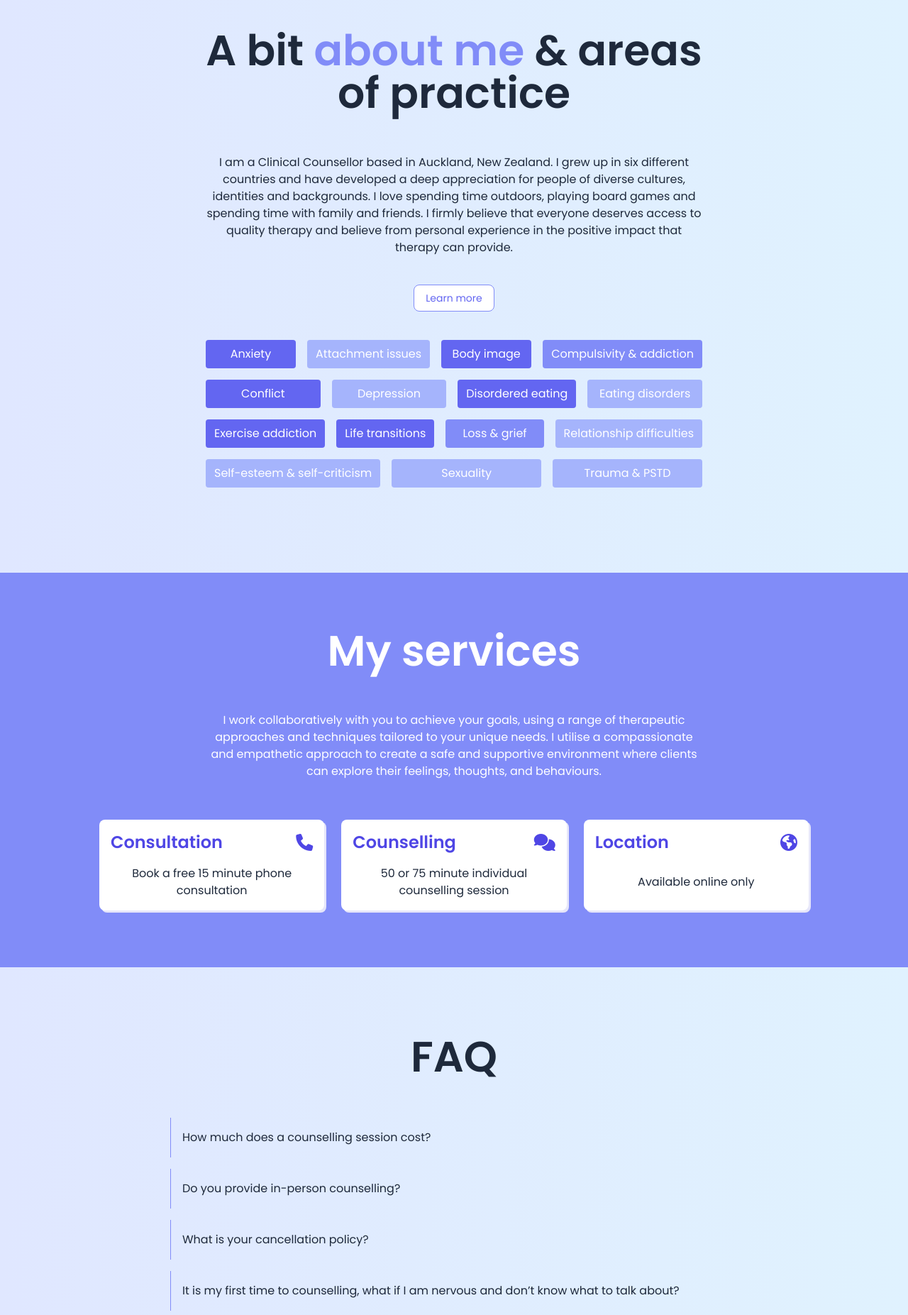
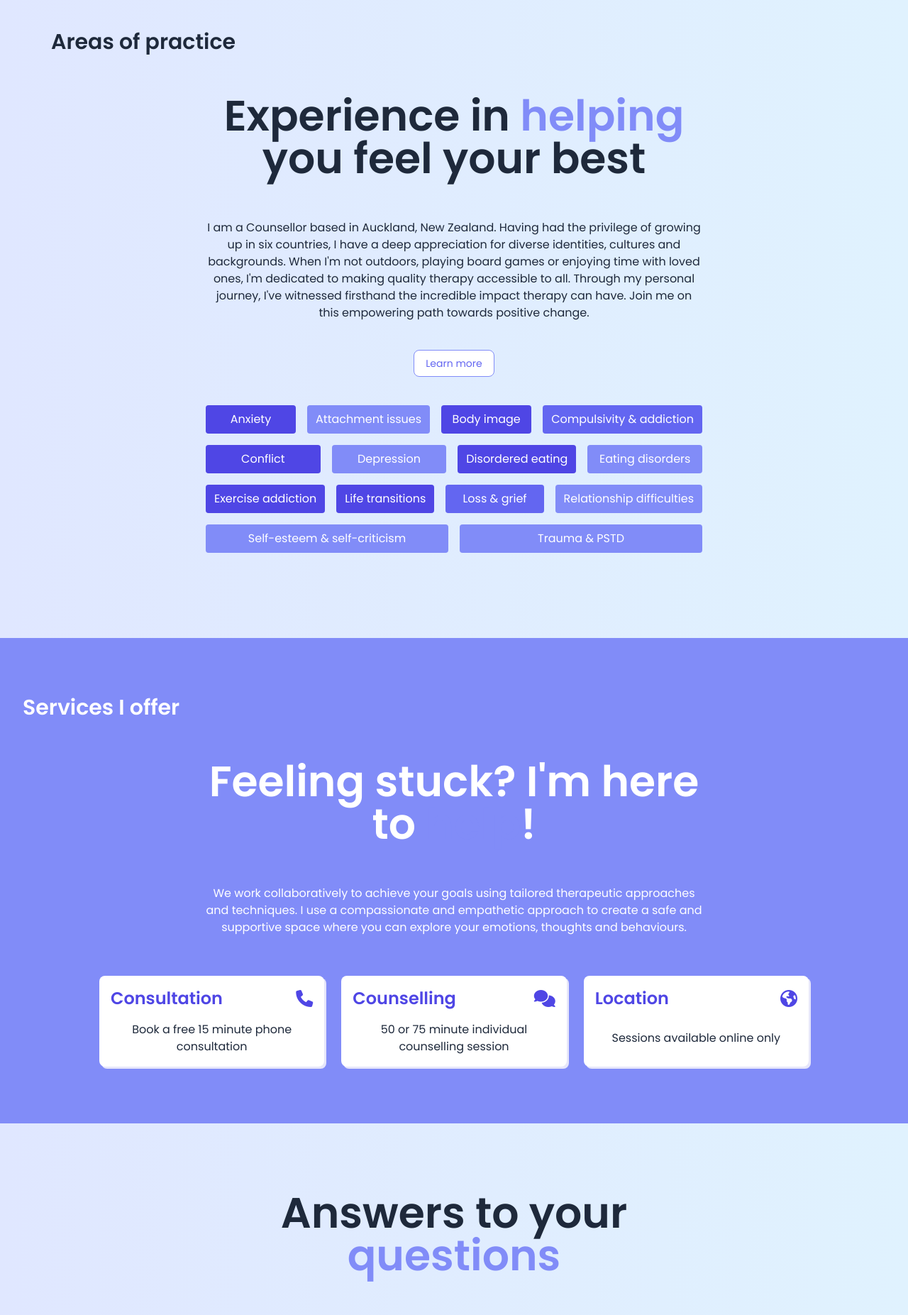
Before and after one commit to jamezmca/rebecca-v2, a SvelteKit app: page / in a window 1280 px wide. Shown: the part 800-2653 px from the top of the page at 71% size. Built offline with nearby package versions, Linux system fonts and the light colour scheme.

Commit message:
Update +page.svelte

```diff
--- a/src/routes/+page.svelte
+++ b/src/routes/+page.svelte
@@ -13,7 +13,7 @@
         "Trauma & PSTD",
         "Disordered eating",
         "Exercise addiction",
-        "Sexuality",
+        // "Sexuality",
         "Loss & grief",
         "Life transitions",
         "Depression",
@@ -32,30 +32,14 @@
             name: "counselling",
             content: "50 or 75 minute individual counselling session",
         },
-        { name: "location", content: "Available online only" },
+        { name: "location", content: "Sessions available online only" },
     ];
 
     const faq = [
         {
-            question: "How much does a counselling session cost?",
-            answer: "Individual Counselling Session (50 Minutes) - $140.00 NZD and for Individual Counselling Session (75 Minutes) - $210.00 NZD.",
-        },
-        {
-            question: "Do you provide in-person counselling?",
-            answer: "I am currently only offering online counselling which takes place via a secure encrypted video calling platform.",
-        },
-        {
-            question: "What is your cancellation policy?",
-            answer: "I have a 24hr cancellation policy, meaning that any session can be cancelled or re-scheduled up to 24hrs before the time of the appointment. If less than 24hrs notice of a cancellation is provided, or in the case of a no show, the cost of the session will be charged in full. Considerations may be made in the case of an emergency and will be discussed on a case-by-case basis.",
-        },
-        {
             question:
                 "It is my first time to counselling, what if I am nervous and don’t know what to talk about?",
             answer: "It is completely normal and very common to feel nervous about a first counselling session. I like to remind my clients that they are in the driver seat, and as a counsellor, I am in the passenger seat, meaning that there are no obligations, and I will go at your own pace. During a first counselling session, we will review informed consent and I will ask a variety of questions related to your reason for coming to counselling that will provide some guidance. Any questions you may have can be answered at this time, or at any point throughout counselling. In the first session, I want to help you feel as comfortable as possible and get to know you better!",
-        },
-        {
-            question: "What is your approach to therapy?",
-            answer: "My approach is rooted in a variety of evidence-based modalities, including attachment-based therapy, emotion-focused therapy, internal family systems, person-centered therapy and trauma-informed care. I tailor my therapy approach to each client based on their unique needs, experiences and goals.  I actively encourage clients to voice their questions, concerns and provide feedback throughout the therapeutic process in order to meet their goals and needs. Part of my job is to help clients develop a deeper understanding of themselves, their relationships, and their experiences, and to provide them with the tools and strategies they need to achieve their goals and live more fulfilling lives.",
         },
         {
             question:
@@ -63,8 +47,36 @@
             answer: "I have an Undergraduate degree (BA) in Human Geography and Psychology from the University of British Columbia in Vancouver, Canada and a Master’s degree (MCP) in Counselling Psychology from Adler University in Vancouver, Canada. Prior to starting my private practice, I worked as a counsellor with the Looking Glass Foundation for Eating Disorders in Vancouver, Canada. I am committed to ongoing professional and personal development as a therapist. A few of my additional qualifications/trainings include: Introduction & Deepening - Internal Family Systems (Mind Beyond Institute), Internal Family Systems for Complex Trauma (PESI), Temperament Based Therapy with Support for Anorexia Nervosa (TBT-S Institute), LivingWorks – safeTALK & Skillfully Responding to Distress – (The Crisis Intervention and Suicide Prevention Centre of British Columbia) and Trauma-Informed Practice – Level 1 Certificate.",
         },
         {
+            question: "How much does a counselling session cost?",
+            answer: "$140.00 NZD for a 50 minute counselling session & $210.00 NZD for a 75 minute counselling session.",
+        },
+        {
+            question: "Do you provide in-person counselling?",
+            answer: "I am currently only offering online counselling which takes place via a secure encrypted video calling platform.",
+        },
+        {
+            question: "What can I gain from counselling?",
+            answer: "Speaking freely in a safe and truly non-judgemental atmosphere is designed to be therapeutic, and can enable you to face and embrace your truths.  While confiding in a friend or family member can be valuable, consulting with a qualified therapist provides distinct advantages. Therapists bring expertise, offering diverse perspectives and the necessary tools to tackle your specific challenges. We actively listen, ensuring an unbiased viewpoint and providing feedback. As you work with the right counsellor, you'll gradually develop comfort and confidence in the process. This growth allows for deeper exploration of emotions, leading to clarity in identifying and addressing problems. Counsellors often reframe situations, helping you uncover your own solutions. Many individuals report an array of valuable outcomes from the counselling process, a few include: healthier relationships with self and others, increased self-awareness, self-esteem and the adoption of positive coping strategies.",
+        },
+        {
+            question: "What is your cancellation policy?",
+            answer: "I have a 24hr cancellation policy, meaning that any session can be cancelled or re-scheduled up to 24hrs before the time of the appointment. If less than 24hrs notice of a cancellation is provided, or in the case of a no show, the cost of the session will be charged in full. Considerations may be made in the case of an emergency and will be discussed on a case-by-case basis.",
+        },
+        {
+            question: "What is your approach to therapy?",
+            answer: "My approach is rooted in a variety of evidence-based modalities, including attachment-based therapy, emotion-focused therapy, internal family systems, person-centered therapy and trauma-informed care. I tailor my therapy approach to each client based on their unique needs, experiences and goals.  I actively encourage clients to voice their questions, concerns and provide feedback throughout the therapeutic process in order to meet their goals and needs. Part of my job is to help clients develop a deeper understanding of themselves, their relationships, and their experiences, and to provide them with the tools and strategies they need to achieve their goals and live more fulfilling lives.",
+        },
+        {
+            question: "What can I expect from a counselling session?",
+            answer: "In a counselling session you can expect a comfortable and pressure-free space to discuss the concerns weighing on you. As a counsellor, it is my role to ask the right questions, even if you're uncertain about what specifically is bothering you. In our initial session, we will review the informed consent form together, which outlines my counselling background, confidentiality and what counselling entails. The sessions are collaborative, allowing me to tailor my therapeutic approach to your unique needs. Building a strong therapeutic relationship is vital for successful therapy, and I understand that different clients have different preferences. Some clients prefer uninterrupted self-expression, while others appreciate more structure or guidance. Your session will be tailored to your preferences and what makes you comfortable.",
+        },
+        {
+            question: "How many sessions does counselling take?",
+            answer: "The number of counselling sessions varies for each individual and situation, as there is no set formula. We will collaboratively consider your unique circumstances when determining the frequency and duration of sessions. While acute issues or crises may require regular sessions for a shorter period, many clients transition to less frequent appointments, to sustain their mental health and well-being. This journey is highly personalised, and together we will create a tailored plan based on your goals, needs, and available resources.",
+        },
+        {
             question: "I have other questions for you, how can I reach you?",
-            answer: "If you have any further questions about anything at all, please contact me via my email at beckybradleycounselling@gmail.com or alternatively book a free consultation call.",
+            answer: "If you have any further questions about anything at all, please contact me via my email at beckybradleycounselling@gmail.com, the contact form below, or book a free consultation call.",
         },
         {
             question: "I’ve decided to come to therapy, now what?",
@@ -73,12 +85,14 @@
     ];
 </script>
 
-
 <svelte:head>
-	<title>Becky Bradley Counselling</title>
-	<meta name="robots" content="noindex nofollow" />
-    <meta name="description" content="Eating Disorder Counselling Develop a Healthy Relationship With Yourself, Food and Your Body Emotional and disordered eating (including anorexia and bulimia) can cause so much hurt, suffering and hopelessness. Coming to love yourself and your body is the key to happiness. With therapy you can heal from your disorder">
-	<html lang="en" />
+    <title>Becky Bradley Counselling</title>
+    <meta name="robots" content="noindex nofollow" />
+    <meta
+        name="description"
+        content="Eating Disorder Counselling Develop a Healthy Relationship With Yourself, Food and Your Body Emotional and disordered eating (including anorexia and bulimia) can cause so much hurt, suffering and hopelessness. Coming to love yourself and your body is the key to happiness. With therapy you can heal from your disorder"
+    />
+    <html lang="en" />
 </svelte:head>
 
 <header
@@ -95,7 +109,10 @@
         >
             Becky Bradley Counselling
         </h2> -->
-        <a href="/" class="flex text-center flex-row gap-1 font-medium sm:text-lg">
+        <a
+            href="/"
+            class="flex text-center flex-row gap-1 font-medium sm:text-lg"
+        >
             <h2>Becky Bradley</h2>
             <h2 class="">Counselling</h2>
         </a>
@@ -198,21 +215,25 @@
         id="about"
         class="flex flex-col gap-8 sm:gap-10 md:gap-14 pb-12 sm:pb-16 md:pb-20 px-6 sm:px-8 max-w-[1200px] mx-auto w-full"
     >
+        <p class="font-semibold text-lg sm:text-xl md:text-3xl">
+            Areas of practice
+        </p>
         <h1
             class="text-4xl sm:text-5xl md:text-6xl font-semibold max-w-[700px] mx-auto w-full text-center"
         >
-            A bit <b class="text-indigo-400">about me</b> & areas of practice
+            Experience in <b class="text-indigo-400">helping</b> you feel your best
         </h1>
         <p
             class="text-sm sm:text-base max-w-[700px] mx-auto w-full text-center"
         >
-            I am a Clinical Counsellor based in Auckland, New Zealand. I grew up
-            in six different countries and have developed a deep appreciation
-            for people of diverse cultures, identities and backgrounds. I love
-            spending time outdoors, playing board games and spending time with
-            family and friends. I firmly believe that everyone deserves access
-            to quality therapy and believe from personal experience in the
-            positive impact that therapy can provide.
+            I am a Counsellor based in Auckland, New Zealand. Having had the
+            privilege of growing up in six countries, I have a deep appreciation
+            for diverse identities, cultures and backgrounds. When I'm not
+            outdoors, playing board games or enjoying time with loved ones, I'm
+            dedicated to making quality therapy accessible to all. Through my
+            personal journey, I've witnessed firsthand the incredible impact
+            therapy can have. Join me on this empowering path towards positive
+            change.
         </p>
         <a
             href="#FAQ"
@@ -225,7 +246,7 @@
             {#each [...keyWords].sort() as keyWord}
                 <div
                     class={" py-2 rounded text-xs sm:text-base px-3 text-white sm:flex-1 text-center " +
-                        ["bg-indigo-500", "bg-indigo-400", "bg-indigo-300"][
+                        ["bg-indigo-600", "bg-indigo-500", "bg-indigo-400"][
                             Math.floor(Math.random() * 3)
                         ]}
                 >
@@ -238,19 +259,21 @@
         id="services"
         class="flex flex-col gap-8 sm:gap-10 md:gap-14 py-14 sm:py-20 text-white bg-indigo-400 px-6 sm:px-8"
     >
+        <p class="font-semibold text-lg sm:text-xl md:text-3xl">
+            Services I offer
+        </p>
         <h1
             class="text-4xl sm:text-5xl md:text-6xl font-semibold max-w-[700px] mx-auto w-full text-center"
         >
-            My services
+            Feeling stuck? I'm here to <b class="text-indigo-400">help</b>!
         </h1>
         <p
             class="text-sm sm:text-base max-w-[700px] mx-auto w-full text-center"
         >
-            I work collaboratively with you to achieve your goals, using a range
-            of therapeutic approaches and techniques tailored to your unique
-            needs. I utilise a compassionate and empathetic approach to create a
-            safe and supportive environment where clients can explore their
-            feelings, thoughts, and behaviours.
+            We work collaboratively to achieve your goals using tailored
+            therapeutic approaches and techniques. I use a compassionate and
+            empathetic approach to create a safe and supportive space where you
+            can explore your emotions, thoughts and behaviours.
         </p>
         <div
             class="flex flex-col sm:flex-row gap-4 sm:gap-6 max-w-[1000px] mx-auto w-full"
@@ -285,8 +308,9 @@
         <h1
             class="text-4xl sm:text-5xl md:text-6xl font-semibold max-w-[700px] mx-auto w-full text-center"
         >
-            FAQ
+            Answers to your <b class="text-indigo-400">questions</b>
         </h1>
+
         <div
             class="flex flex-col gap-4 select-none max-w-[800px] mx-auto w-full"
         >
@@ -304,11 +328,11 @@
                     }}
                     class="flex flex-col gap-4 sm:gap-6 p-4 border-l-[1.5px] duration-200 cursor-pointer group border-solid border-indigo-400"
                 >
-                    <h4 class="group-hover:pl-2 duration-200">
+                    <h4 class="group-hover:pl-2 duration-200 sm:text-lg">
                         {question.question}
                     </h4>
                     {#if displayFAQ.includes(questionIndex)}
-                        <p class="text-slate-600 pl-2 text-xs sm:text-sm">
+                        <p class="text-slate-600 pl-2 text-sm sm:text-base">
                             {question.answer}
                         </p>
                     {/if}
```
